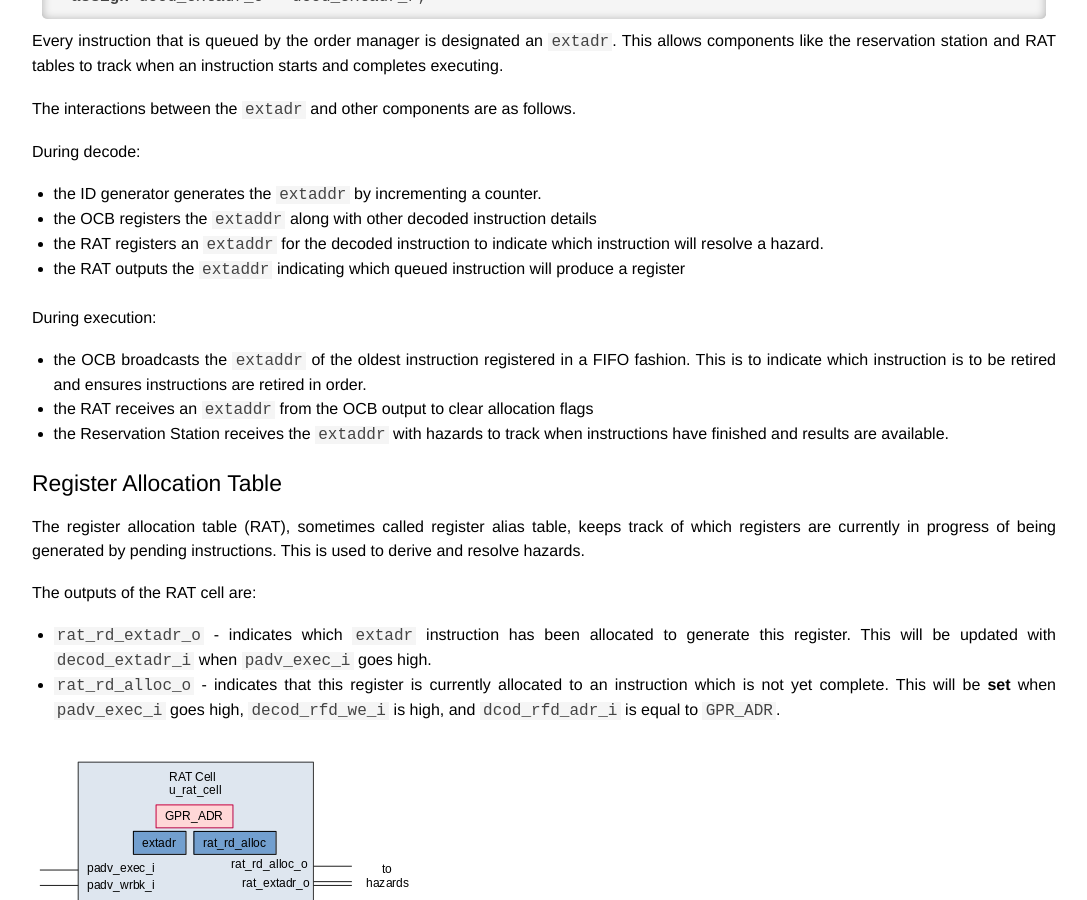
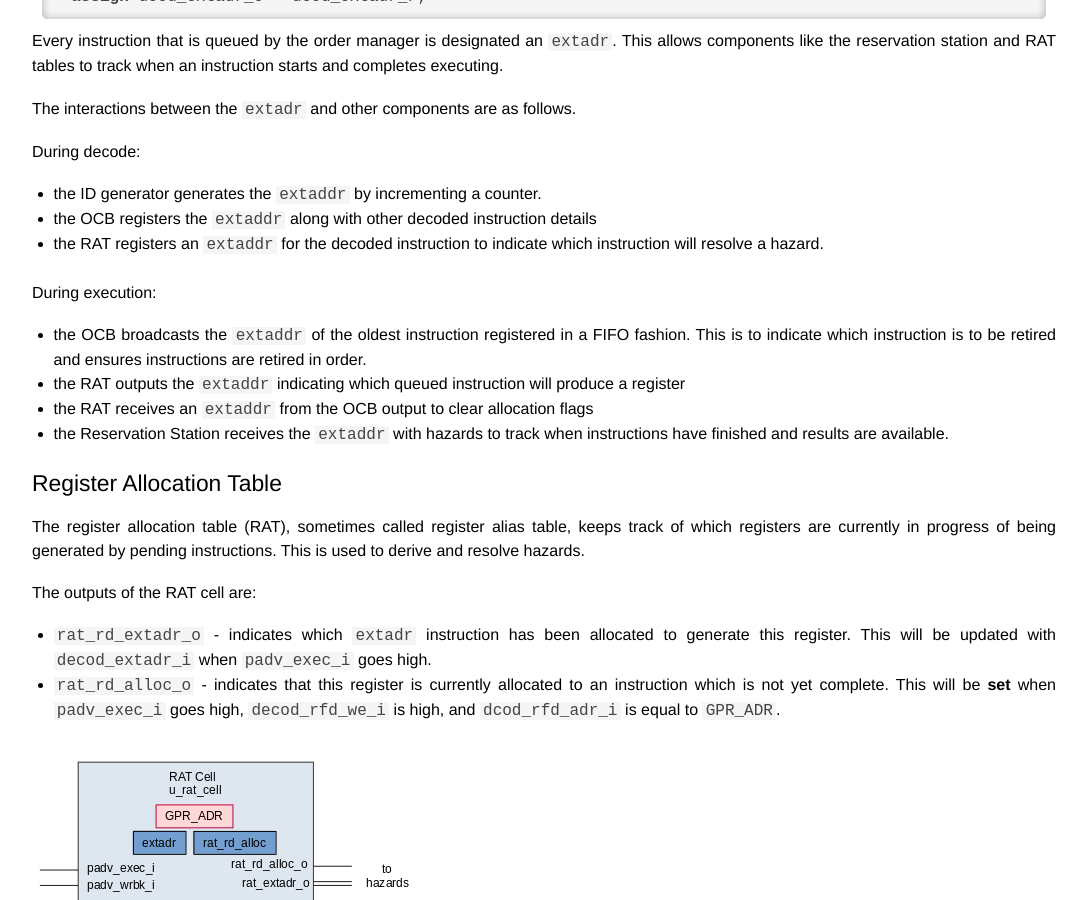
Before and after one commit to stffrdhrn/stffrdhrn.github.io, a Jekyll site: the page built from _posts/2019-10-21-or1k_marocchino_tomasulo.md, in a window 1280 px wide and 900 px high, scrolled down 4161 px. Shown: the whole window, without its empty margins (96-1183 px from the left). Built offline with Jekyll 4.4.1, drawn with Linux system fonts in a browser that asks for light colours; comment, search, counter and statistics services are not loaded.

```diff
--- a/_posts/2019-10-21-or1k_marocchino_tomasulo.md
+++ b/_posts/2019-10-21-or1k_marocchino_tomasulo.md
@@ -170,14 +170,13 @@ During decode:
  - the OCB registers the `extaddr` along with other decoded instruction details
  - the RAT registers an `extaddr` for the decoded instruction to indicate which
    instruction will resolve a hazard.
- - the RAT outputs the `extaddr` indicating which queued instruction will produce a
-   register
 
 During execution:
 
  - the OCB broadcasts the `extaddr` of the oldest instruction registered in a FIFO
    fashion.  This is to indicate which instruction is to be retired and ensures
    instructions are retired in order.
+ - the RAT outputs the `extaddr` indicating which queued instruction will produce a register
  - the RAT receives an `extaddr` from the OCB output to clear allocation flags
  - the Reservation Station receives the `extaddr` with hazards to track when
    instructions have finished and results are available.
```
